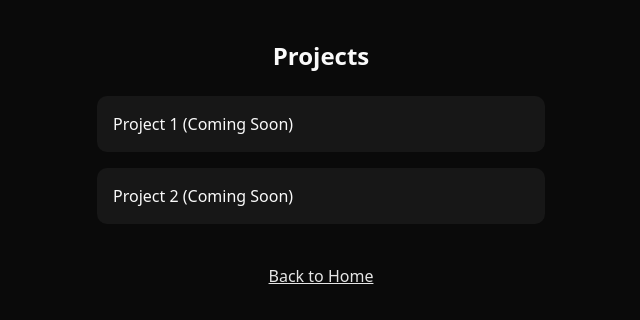
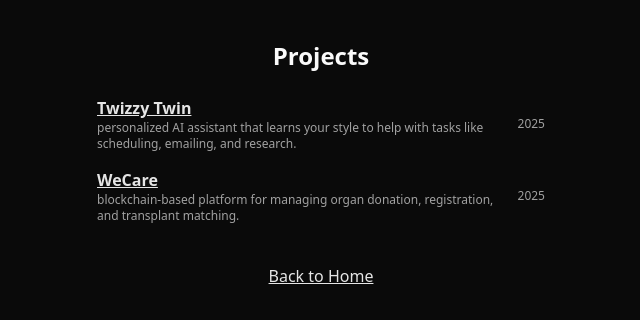
Before and after one commit to raghav3615/portfolio, a Next.js app: page /projects in a window 1280 px wide. Shown: the top 320 px of the page, without its empty margins (319-959 px from the left). Built offline with nearby package versions, Linux system fonts and the light colour scheme.

Commit message:
feat: update projects section with detailed project descriptions and links

```diff
--- a/src/app/projects/page.tsx
+++ b/src/app/projects/page.tsx
@@ -5,8 +5,32 @@ export default function Projects() {
     <div className="min-h-screen bg-background text-foreground flex flex-col items-center pt-10 pb-20 px-4">
       <h1 className="text-2xl font-bold mb-6">Projects</h1>
       <ul className="w-full max-w-md space-y-4">
-        <li className="bg-card text-card-foreground rounded-lg p-4">Project 1 (Coming Soon)</li>
-        <li className="bg-card text-card-foreground rounded-lg p-4">Project 2 (Coming Soon)</li>
+        <div className="flex items-center gap-3">
+              {/* Project logo placeholder */}
+              {/* <div className="w-10 h-10 rounded-full bg-card" /> */}
+              <div className="flex-1">
+                <div className="font-semibold">
+                  <Link href="https://github.com/raghav3615/hackcrux" target="_blank" rel="noopener noreferrer" className="underline text-primary">
+                  Twizzy Twin
+                  </Link>
+                </div>
+                <div className="text-xs text-muted-foreground"> personalized AI assistant that learns your style to help with tasks like scheduling, emailing, and research.</div>
+              </div>
+              <div className="text-xs text-muted-foreground whitespace-nowrap">2025</div>
+            </div>
+            <div className="flex items-center gap-3">
+              {/* Project logo placeholder */}
+              {/* <div className="w-10 h-10 rounded-full bg-card" /> */}
+              <div className="flex-1">
+                <div className="font-semibold">
+                  <Link href="https://github.com/raghav3615/organdonation" target="_blank" rel="noopener noreferrer" className="underline text-primary">
+                  WeCare
+                  </Link>
+                </div>
+                <div className="text-xs text-muted-foreground">blockchain-based platform for managing organ donation, registration, and transplant matching.</div>
+              </div>
+              <div className="text-xs text-muted-foreground whitespace-nowrap">2025</div>
+            </div>
       </ul>
       <Link href="/" className="mt-10 text-primary underline">Back to Home</Link>
     </div>
```
